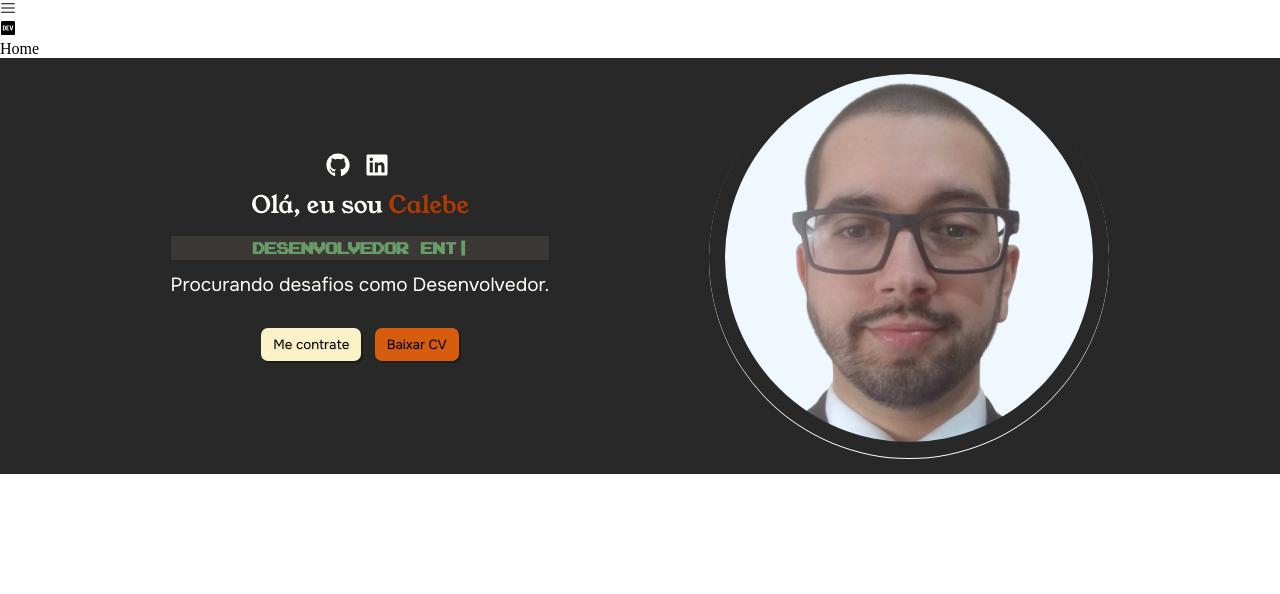
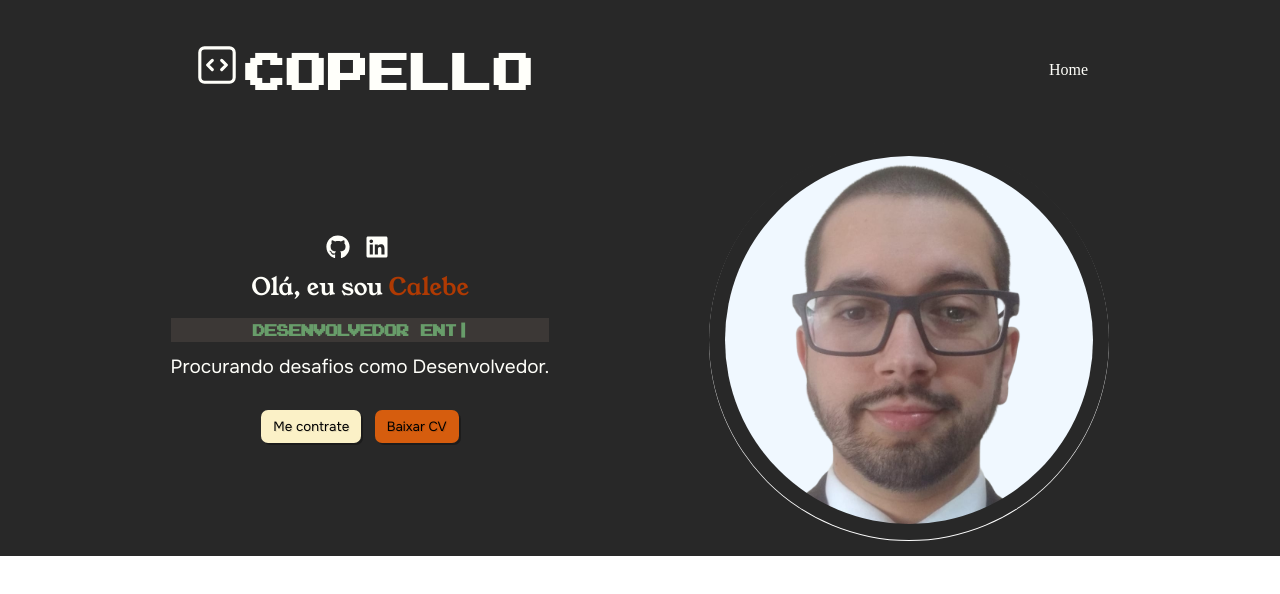
Before and after one commit to CalebeCopello/portfolio, a React (Create React App) app in the folder client/: page / in a window 1280 px wide. Shown: the top 594 px of the page. Built offline with nearby package versions, Linux system fonts and the light colour scheme.

Commit message:
Style Header

```diff
--- a/client/src/PortfolioContainer/Home/Header/Header.css
+++ b/client/src/PortfolioContainer/Home/Header/Header.css
@@ -0,0 +1,41 @@
+.header-container {
+    background-color: var(--fg0);
+    display: flex;
+    justify-content: center;
+    height: 140px;
+    color: var(--textContrast-fg4);
+}
+.header-parent {
+    display: flex;
+    align-items: center;
+    justify-content: space-between;
+    height: 100%;
+    width: 70%;
+    color: var(--textContrast-fg4);
+}
+.header-logo {
+    font-size: 50px;
+    font-family: Joystix;
+    font-weight: 600;
+    color: var(--textContrast-fg4);
+}
+.header-options {
+    display: flex;
+    align-items: center;
+}
+.header-option {
+    font-size: 16px;
+    cursor: pointer;
+    font-weight: 600;
+}
+.header-hamburger {
+    display: none;
+    color: var(--textContrast-fg4);
+}
+.header-option-separator {
+    margin: 0 50px 0 0;
+    color: var(--textContrast-fg4);
+}
+.selected-header-option {
+    color: var(--orange0);
+}
--- a/client/src/PortfolioContainer/Home/Header/Header.jsx
+++ b/client/src/PortfolioContainer/Home/Header/Header.jsx
@@ -2,7 +2,7 @@
 import {TOTALSCREENS, GETSCREENINDEX} from '../../../utils/commonUtils'
 import ScrollService from '../../../utils/ScrollService'
 import {RxHamburgerMenu} from 'react-icons/rx'
-import {FaDev} from 'react-icons/fa'
+import {HiOutlineCodeBracketSquare} from 'react-icons/hi2'
 import './Header.css'
 
 const Header = () => {
@@ -43,16 +43,17 @@
 
     return (
         <>
-        <div className="header-option" onClick={() => setShowHeaderOptions(!showHeaderOptions)}>
+        <div className="header-container" onClick={() => setShowHeaderOptions(!showHeaderOptions)}>
             <div className="header-parent">
-                <div className="header-hamburger" onClick={() => setShowHeaderOptions(!showHeaderOptions)}></div>
+                <div className="header-hamburger" onClick={() => setShowHeaderOptions(!showHeaderOptions)}>
                 <RxHamburgerMenu className='header-hamburger-bars' />
-            </div>
+                </div>
             <div className="header-logo">
-                <span><FaDev /></span>
+                <span><HiOutlineCodeBracketSquare />Copello</span>
             </div>
             <div className={(showHeaderOptions) ? 'header-options show-hamburger-options' : 'header-options'}>
                 {getHeaderOptions()}
+            </div>
             </div>
         </div>
         </>
```
